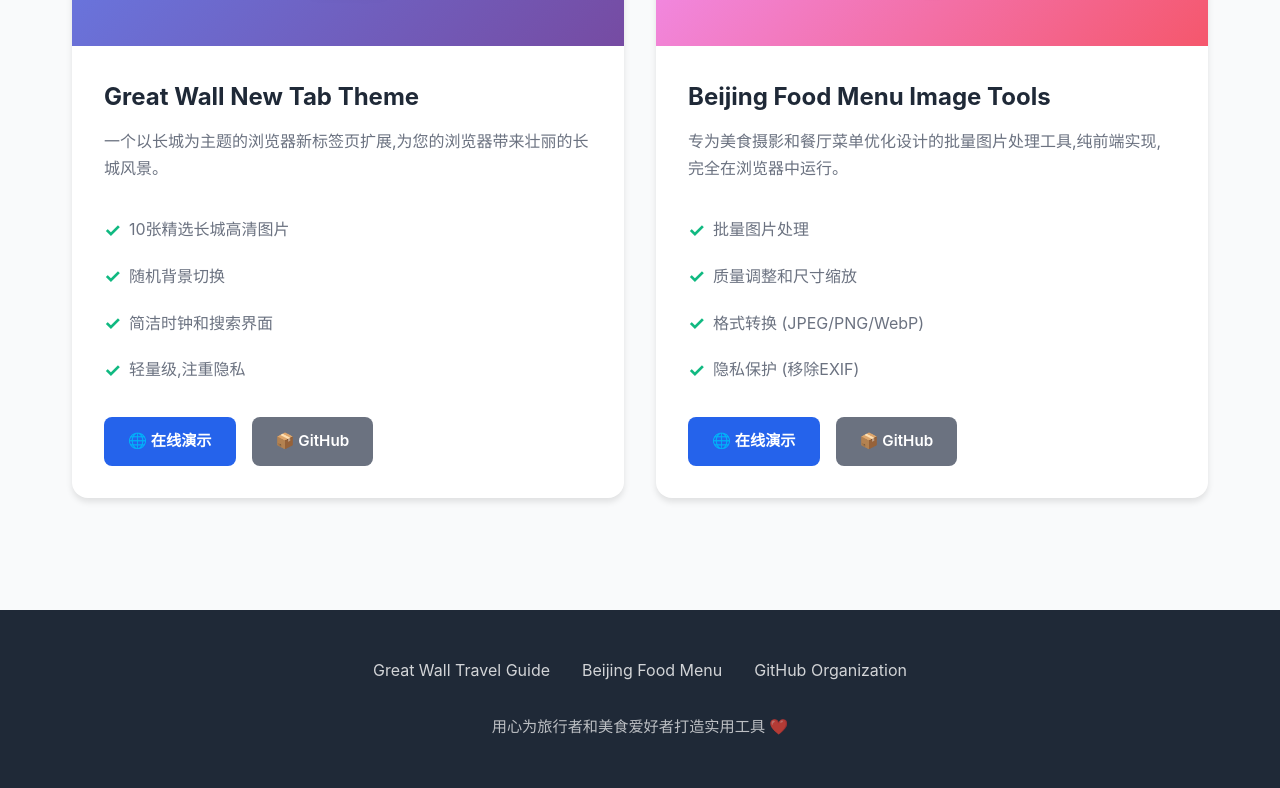
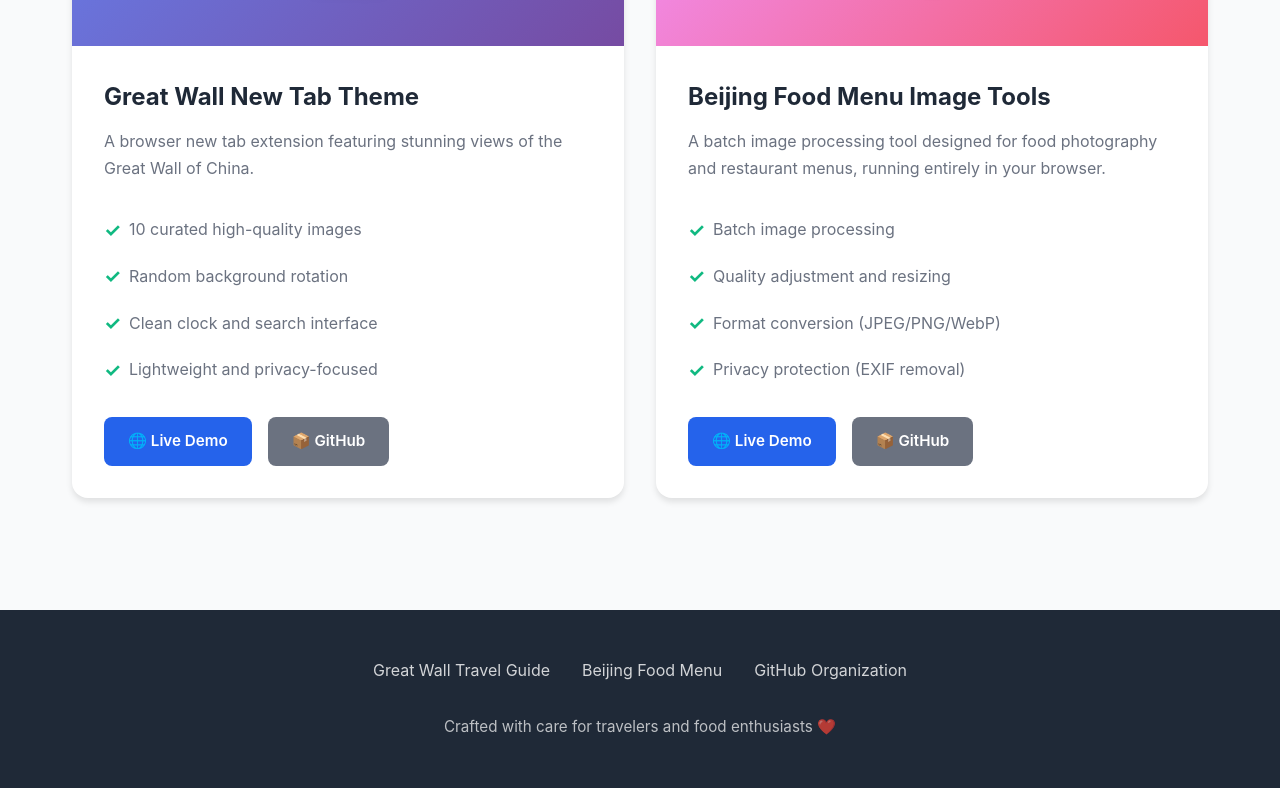
Before and after one commit to jiangmitravel/jiangmitravel.github.io, a plain HTML site: page index.html in a window 1280 px wide. Shown: the part 487-1275 px from the top of the page. Drawn offline with Linux system fonts and the light colour scheme.

Commit message:
Convert all content to English

```diff
--- a/index.html
+++ b/index.html
@@ -1,9 +1,10 @@
 <!DOCTYPE html>
-<html lang="zh-CN">
+<html lang="en">
+
 <head>
     <meta charset="UTF-8">
     <meta name="viewport" content="width=device-width, initial-scale=1.0">
-    <meta name="description" content="JiangMi Travel - 为旅行者和美食爱好者打造的开源工具集合">
+    <meta name="description" content="JiangMi Travel - Open source tools for travelers and food enthusiasts">
     <title>JiangMi Travel Projects</title>
     <style>
         * {
@@ -252,6 +253,7 @@
                 opacity: 0;
                 transform: translateY(-30px);
             }
+
             to {
                 opacity: 1;
                 transform: translateY(0);
@@ -263,6 +265,7 @@
                 opacity: 0;
                 transform: translateY(30px);
             }
+
             to {
                 opacity: 1;
                 transform: translateY(0);
@@ -294,10 +297,11 @@
         }
     </style>
 </head>
+
 <body>
     <header>
         <h1>🌏 JiangMi Travel Projects</h1>
-        <p>为旅行者和美食爱好者打造的开源工具集合</p>
+        <p>Open source tools for travelers and food enthusiasts</p>
     </header>
 
     <div class="container">
@@ -310,19 +314,21 @@
                 <div class="project-body">
                     <h2 class="project-title">Great Wall New Tab Theme</h2>
                     <p class="project-description">
-                        一个以长城为主题的浏览器新标签页扩展,为您的浏览器带来壮丽的长城风景。
+                        A browser new tab extension featuring stunning views of the Great Wall of China.
                     </p>
                     <ul class="project-features">
-                        <li>10张精选长城高清图片</li>
-                        <li>随机背景切换</li>
-                        <li>简洁时钟和搜索界面</li>
-                        <li>轻量级,注重隐私</li>
+                        <li>10 curated high-quality images</li>
+                        <li>Random background rotation</li>
+                        <li>Clean clock and search interface</li>
+                        <li>Lightweight and privacy-focused</li>
                     </ul>
                     <div class="project-links">
-                        <a href="https://jiangmitravel.github.io/great-wall-new-tab/" class="btn btn-primary" target="_blank">
-                            🌐 在线演示
+                        <a href="https://jiangmitravel.github.io/great-wall-new-tab/" class="btn btn-primary"
+                            target="_blank">
+                            🌐 Live Demo
                         </a>
-                        <a href="https://github.com/jiangmitravel/great-wall-new-tab" class="btn btn-secondary" target="_blank">
+                        <a href="https://github.com/jiangmitravel/great-wall-new-tab" class="btn btn-secondary"
+                            target="_blank">
                             📦 GitHub
                         </a>
                     </div>
@@ -337,19 +343,22 @@
                 <div class="project-body">
                     <h2 class="project-title">Beijing Food Menu Image Tools</h2>
                     <p class="project-description">
-                        专为美食摄影和餐厅菜单优化设计的批量图片处理工具,纯前端实现,完全在浏览器中运行。
+                        A batch image processing tool designed for food photography and restaurant menus, running
+                        entirely in your browser.
                     </p>
                     <ul class="project-features">
-                        <li>批量图片处理</li>
-                        <li>质量调整和尺寸缩放</li>
-                        <li>格式转换 (JPEG/PNG/WebP)</li>
-                        <li>隐私保护 (移除EXIF)</li>
+                        <li>Batch image processing</li>
+                        <li>Quality adjustment and resizing</li>
+                        <li>Format conversion (JPEG/PNG/WebP)</li>
+                        <li>Privacy protection (EXIF removal)</li>
                     </ul>
                     <div class="project-links">
-                        <a href="https://jiangmitravel.github.io/beijingfoodmenu-image-tools/" class="btn btn-primary" target="_blank">
-                            🌐 在线演示
+                        <a href="https://jiangmitravel.github.io/beijingfoodmenu-image-tools/" class="btn btn-primary"
+                            target="_blank">
+                            🌐 Live Demo
                         </a>
-                        <a href="https://github.com/jiangmitravel/beijingfoodmenu-image-tools" class="btn btn-secondary" target="_blank">
+                        <a href="https://github.com/jiangmitravel/beijingfoodmenu-image-tools" class="btn btn-secondary"
+                            target="_blank">
                             📦 GitHub
                         </a>
                     </div>
@@ -365,8 +374,9 @@
                 <a href="https://www.beijingfoodmenu.com/" target="_blank">Beijing Food Menu</a>
                 <a href="https://github.com/jiangmitravel" target="_blank">GitHub Organization</a>
             </div>
-            <p class="footer-text">用心为旅行者和美食爱好者打造实用工具 ❤️</p>
+            <p class="footer-text">Crafted with care for travelers and food enthusiasts ❤️</p>
         </div>
     </footer>
 </body>
+
 </html>
```
Also changed, not shown: 1 other file.
